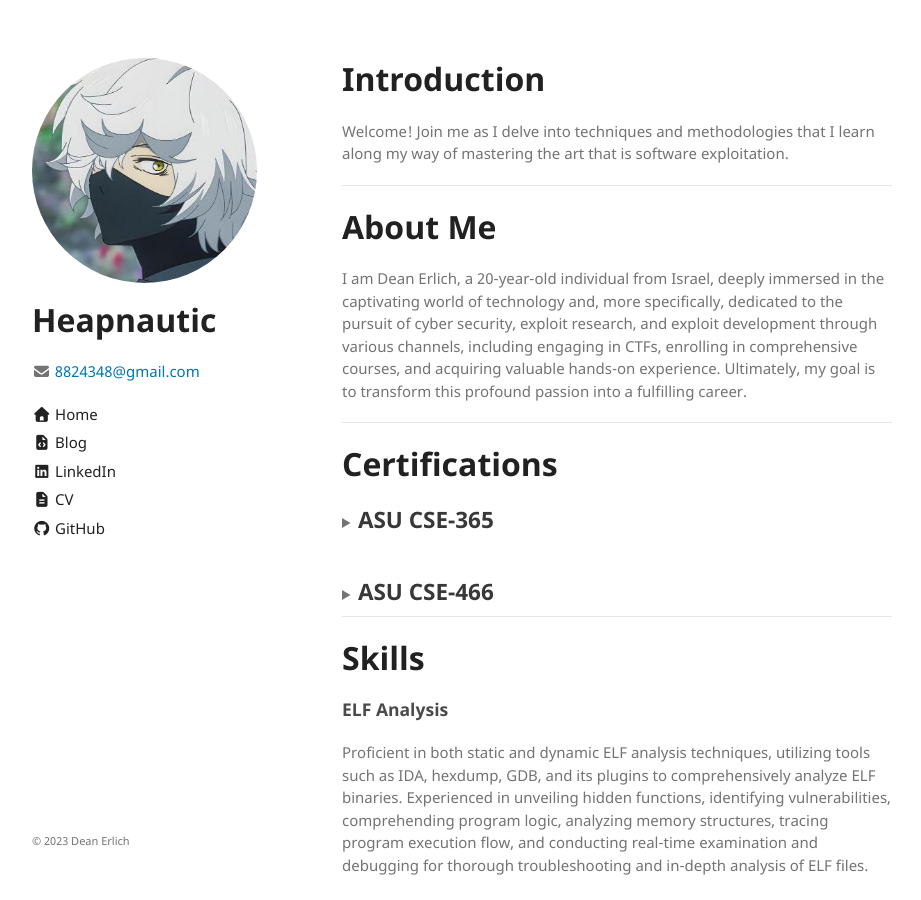
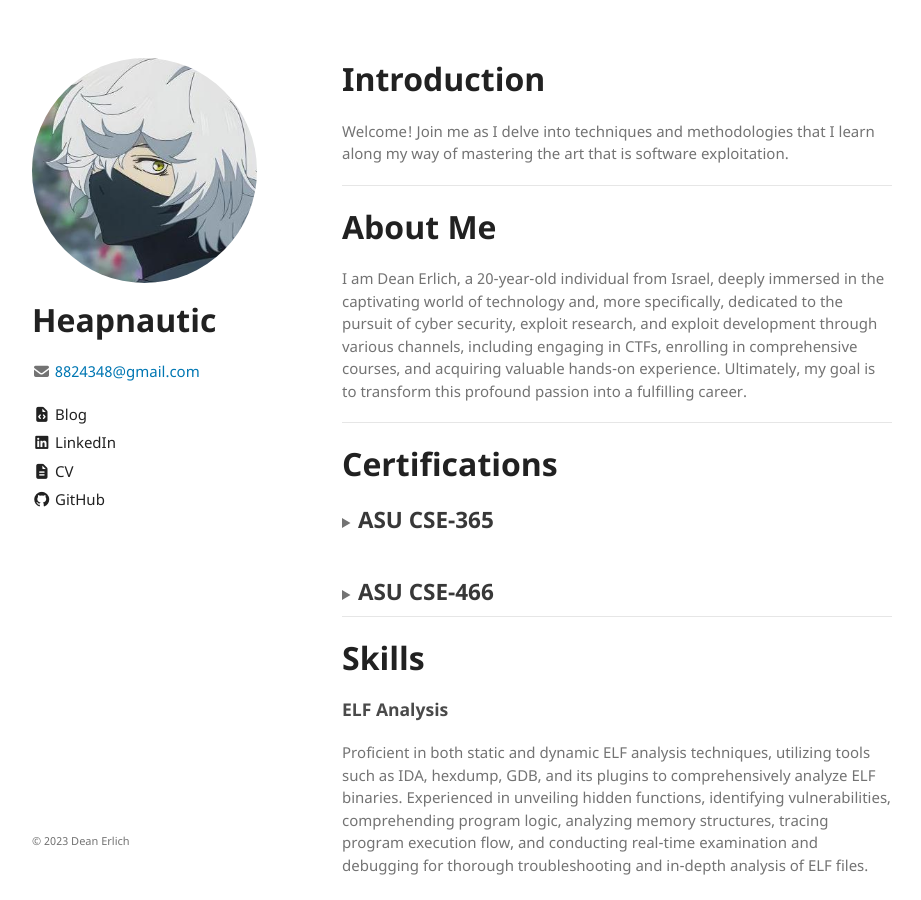
Before and after one commit to ninpwn/ninpwn.github.io, a Jekyll site: the page built from index.md, in a window 1280 px wide and 900 px high. Shown: the whole window, without its empty margins (178-1099 px from the left). Built offline with Jekyll 4.4.1, drawn with Linux system fonts in a browser that asks for light colours; our own code applies the rules of GitHub Pages for plain Markdown files.

Commit message:
Update _config.yml

```diff
--- a/_config.yml
+++ b/_config.yml
@@ -12,9 +12,6 @@ plugins:
   - jekyll-remote-theme
 
 platforms:
-  - name: Home
-    icon: <i class="fa-solid fa-home"></i>
-    link: https://heapno.github.io/
   - name: Blog
     icon: <i class="fa-solid fa-file-code"></i>
     link: https://heapno.github.io/blog
```
